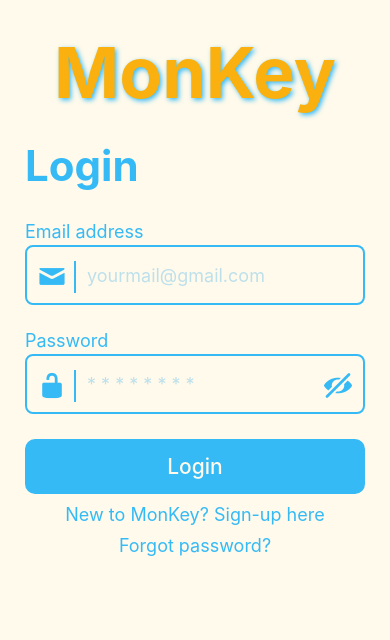
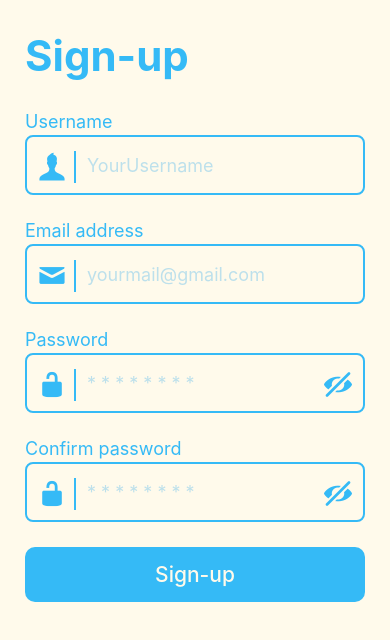
Before and after one commit to ngquyduc/MonKey, a React Native app: screen / in a window 390 px wide. Shown: the top 640 px of the page. Built offline with nearby package versions, Linux system fonts and the light colour scheme.

Commit message:
Add signup screen

```diff
--- a/App.js
+++ b/App.js
@@ -2,12 +2,13 @@ import { StatusBar } from 'expo-status-bar';
 import { StyleSheet, Text, TextInput , View, Button, Alert,TouchableWithoutFeedback,KeyboardAvoidingView , Keyboard } from 'react-native';
 import React from "react";
 import Login from './screens/Login';
+import Signup from './screens/Signup';
 
 export default function App() {
   return (
     <>
       <StatusBar style = "light"/>
-      <Login></Login>
+      <Signup></Signup>
     </>
   )
 }
--- a/screens/Signup.js
+++ b/screens/Signup.js
@@ -0,0 +1,54 @@
+import React, {useState} from 'react'
+import MainContainer from '../components/Containers/Main';
+import KeyboardAvoidingContainer from '../components/Containers/KeyboardAvoiding';
+import { Text, View } from 'react-native';
+import styles from '../components/styles';
+import TextInputWithIcon from '../components/Containers/TextInputWithIcon';
+import SignInUpButton from '../components/Containers/SignInUpButton';
+
+const Signup = () => {
+  const [username, setUsername] = useState(null);
+  const [email, setEmail] = useState(null);
+  const [password, setPassword] = useState(null);
+
+  return (
+    <MainContainer>
+      <KeyboardAvoidingContainer>
+        <View style={{alignContent: 'left', paddingBottom: 20}}>
+          <Text style={styles.boldBlueText}>Sign-up</Text>
+          {/* <Text style={styles.italicText}>Hello, welcome back to your account!</Text> */}
+        </View>
+          <TextInputWithIcon
+            label='Username'
+            icon='user'
+            placeholder='YourUsername'
+            value={email}
+          />
+          <TextInputWithIcon
+            label='Email address'
+            icon='mail'
+            placeholder='yourmail@gmail.com'
+            keyboardType='email-address'
+            value={email}
+          />
+          <TextInputWithIcon
+            label='Password'
+            icon='lock-open'
+            placeholder='* * * * * * * *'
+            isPassword={true}
+            value={password}
+          />
+          <TextInputWithIcon
+            label='Confirm password'
+            icon='lock-open'
+            placeholder='* * * * * * * *'
+            isPassword={true}
+            value={password}
+          />
+          <SignInUpButton>Sign-up</SignInUpButton>
+      </KeyboardAvoidingContainer>
+    </MainContainer>
+  )
+}
+
+export default Signup;
```
